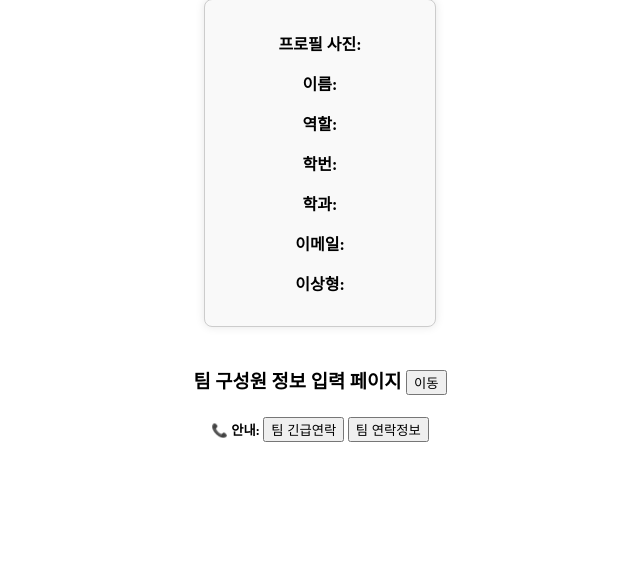
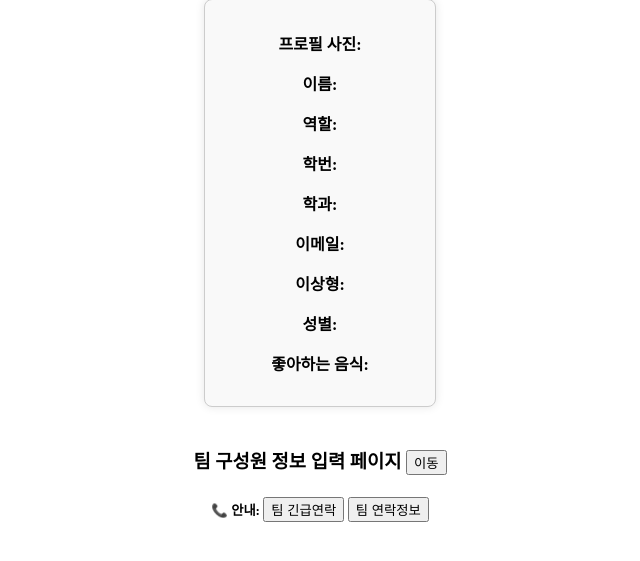
Before and after one commit to CSID-DGU/2025-1-OSSPrac-nux-04, a Flask app: page / in a window 1280 px wide. Shown: the part 110-671 px from the top of the page, without its empty margins (320-960 px from the left). Run offline with Flask 3, Linux system fonts and the light colour scheme.

Commit message:
index 수정

```diff
--- a/Subject3_2/templates/index.html
+++ b/Subject3_2/templates/index.html
@@ -48,6 +48,8 @@
             <p><strong>학과: </strong></p>
             <p><strong>이메일: </strong></p>
             <p><strong>이상형: </strong></p>
+            <p><strong>성별: </strong></p>
+            <p><strong>좋아하는 음식: </strong></p>
         </div>
     </div>
     <h3> 팀 구성원 정보 입력 페이지 <button onclick="openInputPage()"> 이동 </button> </h3>
```
